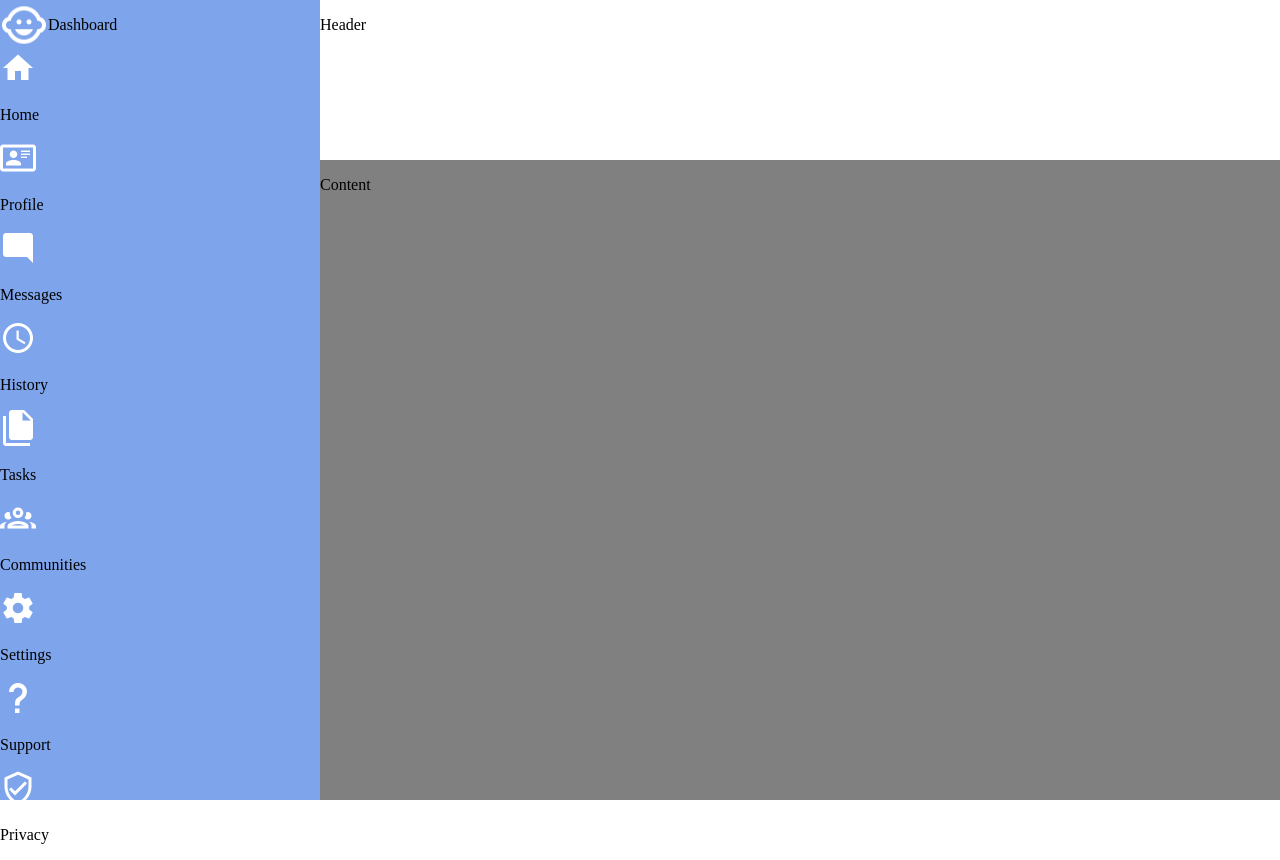
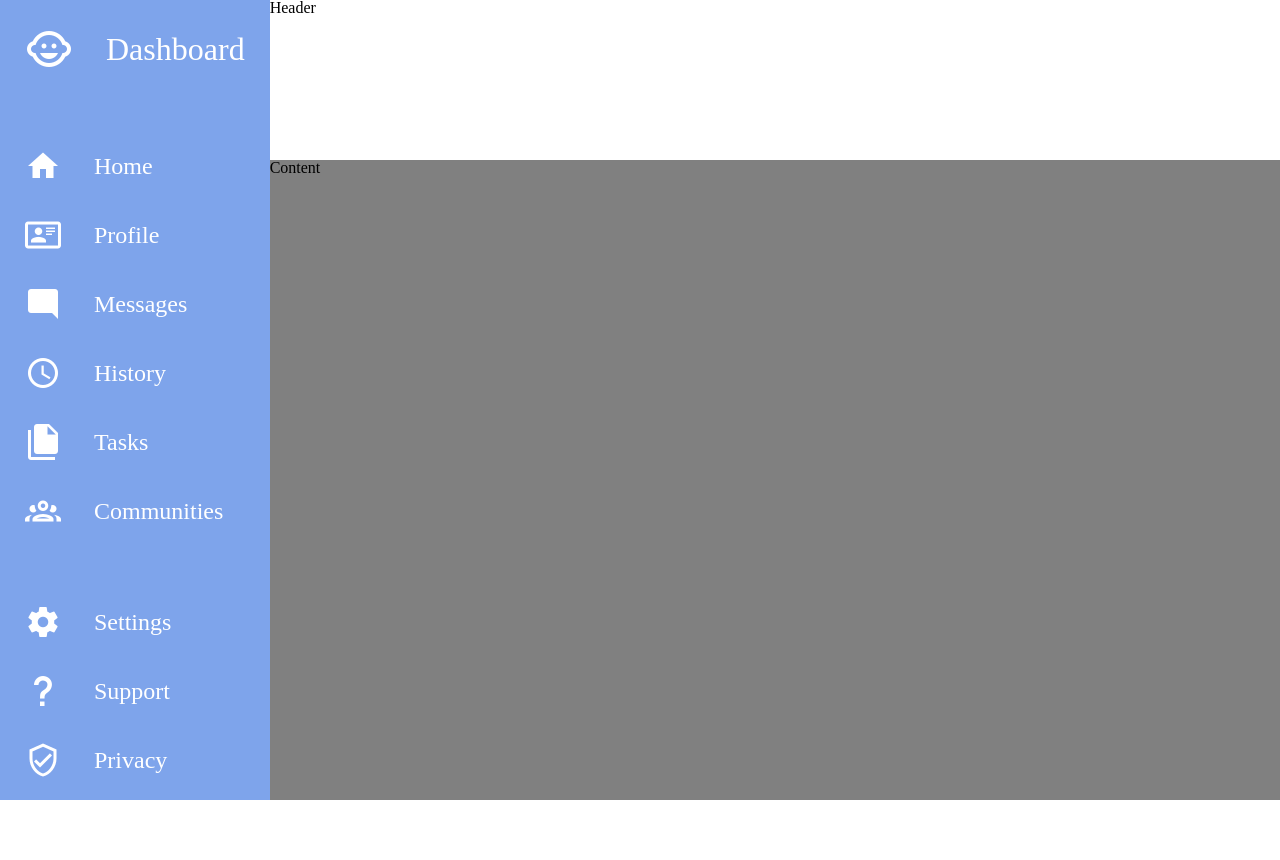
Before and after one commit to c-yip/admin-dashboard, a plain HTML site: page index.html in a window 1280 px wide. After the commit the page ends 800 px from the top, so only its background shows below. Drawn offline with Linux system fonts and the light colour scheme.

Commit message:
Remove divs from sidebar items and style sidebar.

```diff
--- a/index.html
+++ b/index.html
@@ -20,45 +20,34 @@
             </div>
 
             <div class="sidebar-one">
-                <div class="home">
                 <img src="images/home.png" alt="home icon">
                 <p>Home</p>
-                </div>
-                <div class="profile">
+
                 <img src="images/card-account-details-outline.png" alt="profile icon">
                 <p>Profile</p>
-                </div>
-                <div class="messages">
+
                 <img src="images/message-reply.png" alt="message icon">
                 <p>Messages</p>
-                </div>
-                <div class="history">
+
                 <img src="images/clock-outline.png" alt="history icon">
                 <p>History</p>
-                </div>
-                <div class="tasks">
+
                 <img src="images/file-multiple.png" alt="tasks icon">
                 <p>Tasks</p>
-                </div>
-                <div class="communities">
+
                 <img src="images/account-group-outline.png" alt="communities icon">
                 <p>Communities</p>
             </div>
-            </div>
 
             <div class="sidebar-two">
-                <div class="settings">
                 <img src="images/cog.png" alt="settings icon">
                 <p>Settings</p>
-                </div>
-                <div class="support">
+
                 <img src="images/help.png" alt="support icon">
                 <p>Support</p>
-                </div>
-                <div class="privacy">
+
                 <img src="images/shield-check-outline.png" alt="privacy icon">
                 <p>Privacy</p>
-                </div>
             </div>
         </div>
 
--- a/style.css
+++ b/style.css
@@ -1,3 +1,52 @@
+/* http://meyerweb.com/eric/tools/css/reset/
+   v2.0 | 20110126
+   License: none (public domain)
+*/
+
+html, body, div, span, applet, object, iframe,
+h1, h2, h3, h4, h5, h6, p, blockquote, pre,
+a, abbr, acronym, address, big, cite, code,
+del, dfn, em, img, ins, kbd, q, s, samp,
+small, strike, strong, sub, sup, tt, var,
+b, u, i, center,
+dl, dt, dd, ol, ul, li,
+fieldset, form, label, legend,
+table, caption, tbody, tfoot, thead, tr, th, td,
+article, aside, canvas, details, embed,
+figure, figcaption, footer, header, hgroup,
+menu, nav, output, ruby, section, summary,
+time, mark, audio, video {
+	margin: 0;
+	padding: 0;
+	border: 0;
+	font-size: 100%;
+	font: inherit;
+	vertical-align: baseline;
+}
+/* HTML5 display-role reset for older browsers */
+article, aside, details, figcaption, figure,
+footer, header, hgroup, menu, nav, section {
+	display: block;
+}
+body {
+	line-height: 1;
+}
+ol, ul {
+	list-style: none;
+}
+blockquote, q {
+	quotes: none;
+}
+blockquote:before, blockquote:after,
+q:before, q:after {
+	content: '';
+	content: none;
+}
+table {
+	border-collapse: collapse;
+	border-spacing: 0;
+}
+
 html, body, .container {
     margin: 0;
     height: 100%;
@@ -5,7 +54,7 @@ html, body, .container {
 
 .container {
     display: grid;
-    grid-template-columns: 1fr 3fr;
+    grid-template-columns: auto 3fr;
     grid-template-rows: 1fr 4fr;
 }
 
@@ -20,6 +69,8 @@ html, body, .container {
     background-color: rgb(126, 164, 235);
     display: flex;
     flex-direction: column;
+    gap: 75px;
+    padding: 25px;
 }
 
 .main-content {
@@ -27,5 +78,19 @@ html, body, .container {
 }
 
 .dashboard-title {
-    display: flex;
+    display: grid;
+    grid-template-columns: auto 1fr;
+    font-size: 2em;
+    align-items: center;
+    gap: 33px;
+    color: white;
 }
+
+.sidebar-one, .sidebar-two {
+    display: grid;
+    grid-template-columns: auto 1fr;
+    font-size: 1.5em;
+    align-items: center;
+    gap: 33px;
+    color: white;
+}
```
Lines whose indentation alone changed are shown as unchanged.
